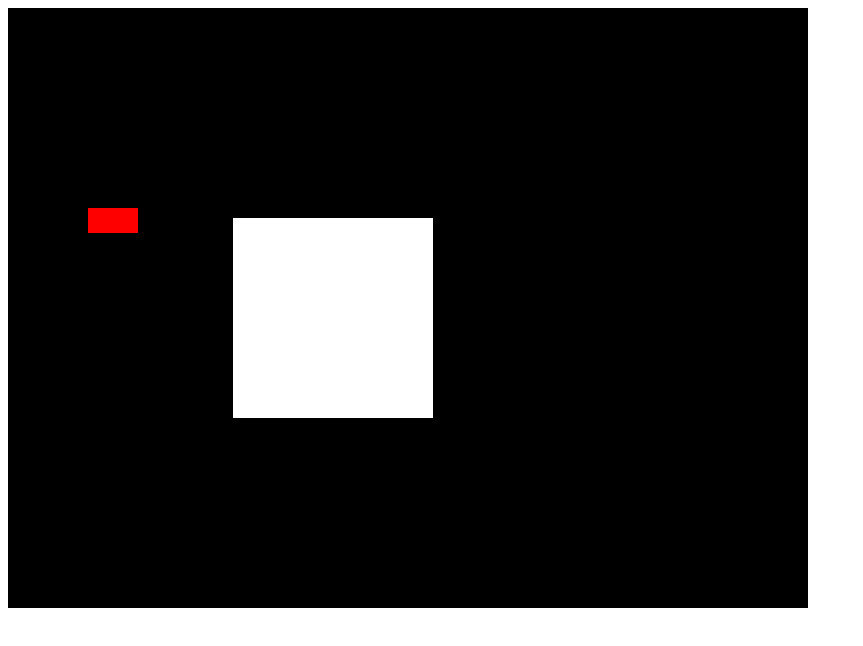
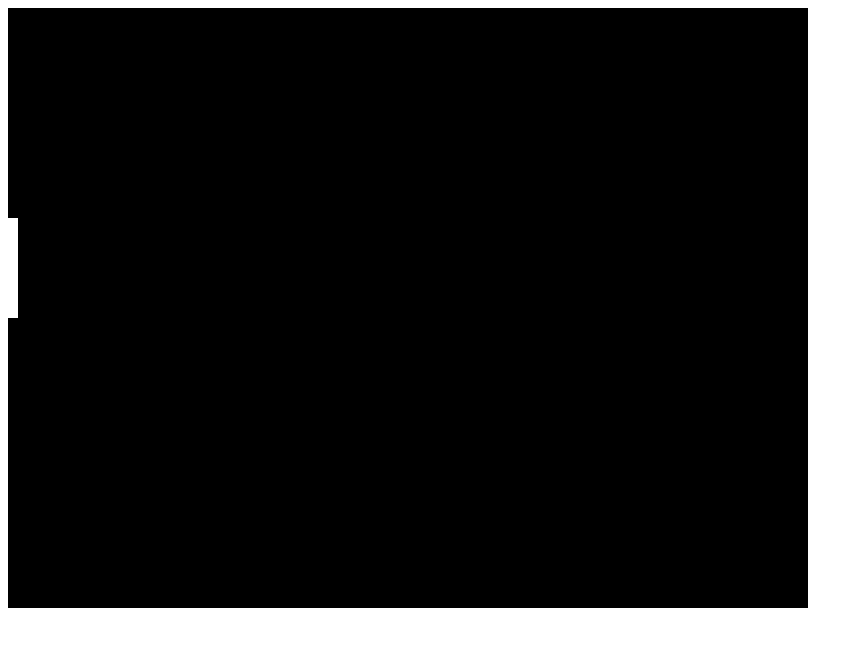
Before and after one commit to McKinnely/Cool-Algorithms, a plain HTML site: page PongGame/game.html in a window 1280 px wide. Shown: the whole page, without its empty margins (0-863 px from the left). Drawn offline with Linux system fonts and the light colour scheme.

Commit message:
Updated Game Padle.

```diff
--- a/PongGame/game.html
+++ b/PongGame/game.html
@@ -5,25 +5,48 @@
     var canvas;
     var canvasContext;
     var ballX = 50;
+    var ballSpeedX = 5;
     window.onload = function()
     {
-        console.log("Working...");
         canvas = document.getElementById('gameCanvas');
         canvasContext = canvas.getContext('2d');
-        drawEverything();
-        drawEverything();
-        drawEverything();
+        var framesPerSecond = 30;
+        setInterval(function() {
+                moveEverything();
+                drawEverything();
+        },1000/framesPerSecond );
     }
+
+    function moveEverything()
+    {
+        ballX = ballX + ballSpeedX;
+        if(ballX < 0)
+        {
+            ballSpeedX = -ballSpeedX;
+        }
+
+        if(ballX > canvas.width)
+        {
+            ballSpeedX = -ballSpeedX;
+        }
+    }
+
     function drawEverything()
     {
-        ballX += 10;
+        //next line blanks out the screen with black
+        colorRect(0,0, canvas.width,canvas.height,'black');
+        //left player paddle
+        colorRect(0, 210, 10, 100, 'white');
+       //next line draws the ball
+        colorRect(ballX, 100, 10, 10, 'red');
 
-        canvasContext.fillStyle = 'black';
-        canvasContext.fillRect(0,0, canvas.width,canvas.height);
-        canvasContext.fillStyle = 'white';
-        canvasContext.fillRect(225, 210, 200, 200);
-        canvasContext.fillStyle = 'red';
-        canvasContext.fillRect(ballX, 200, 50, 25);
     }
+
+    function colorRect(leftX, topY, width, height, drawColor)
+    {
+        canvasContext.fillStyle = drawColor;
+        canvasContext.fillRect(leftX, topY, width, height, drawColor);
+    }
+
     </script>
 </html>
```
